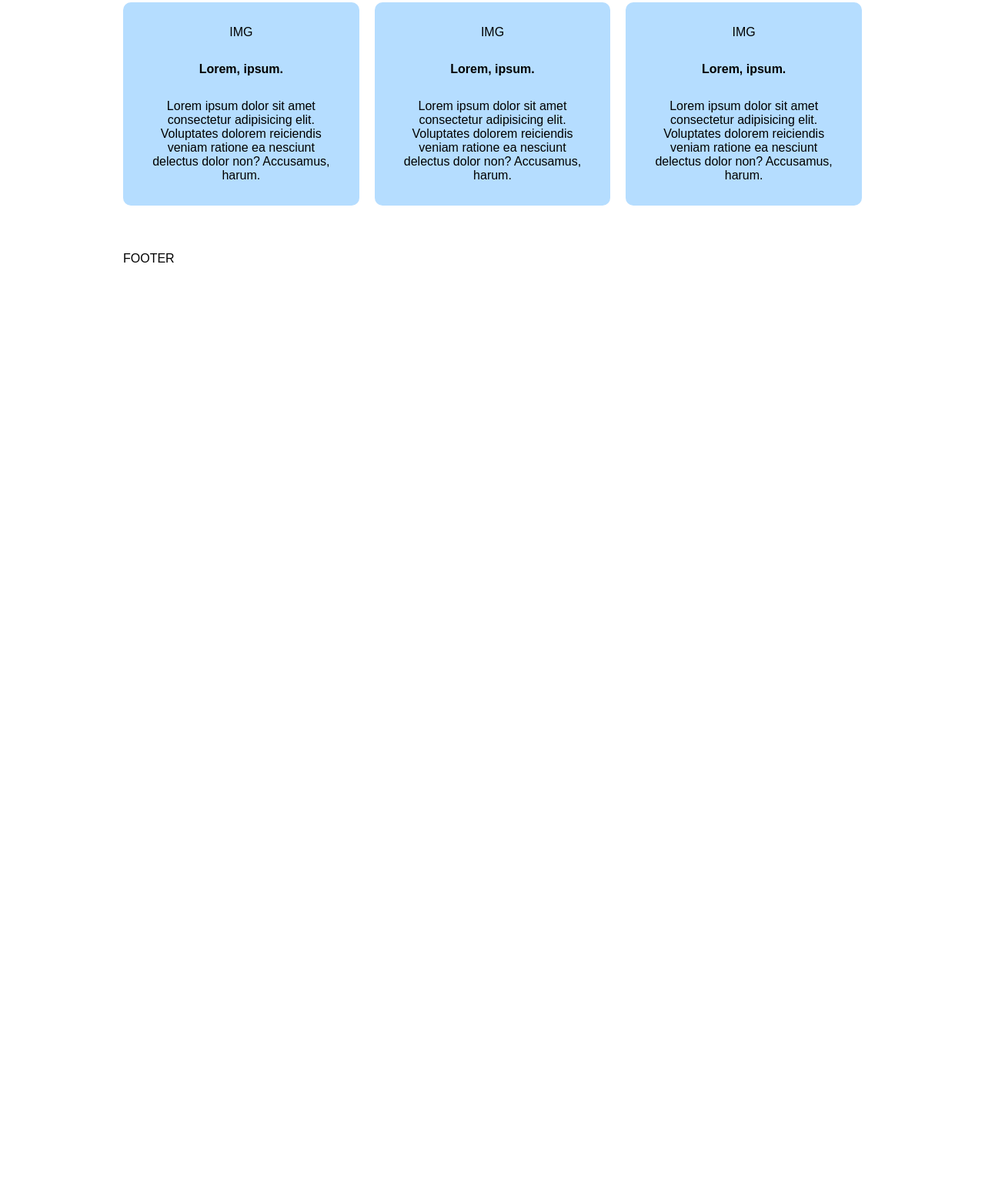
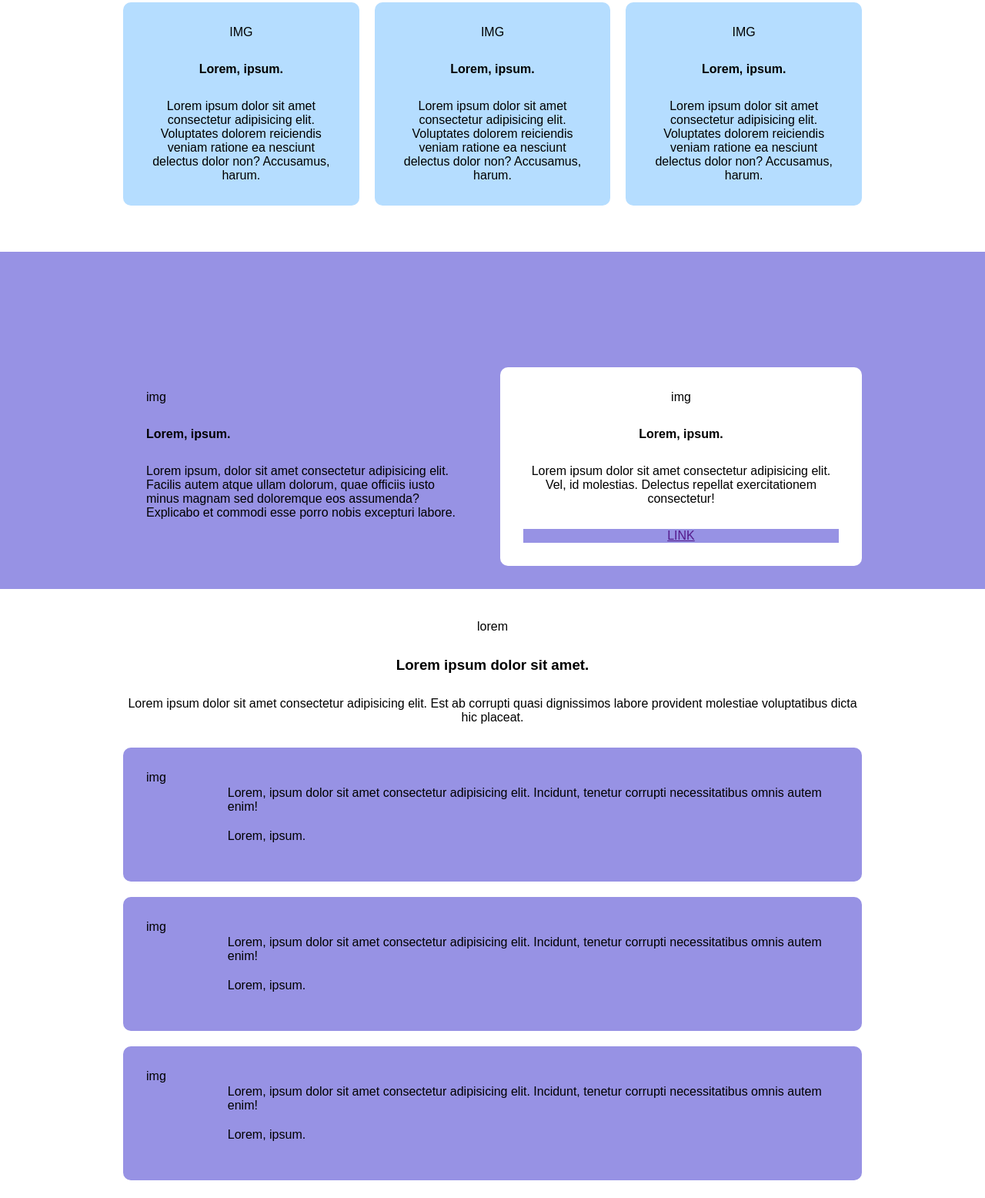
Before and after one commit to FraPassa2002/htmlcss-responsive-layout, a plain HTML site: page index.html in a window 1280 px wide. Shown: the part 379-1935 px from the top of the page at 77% size. Before the commit the page ends 800 px from the top, so only its background shows below. Drawn offline with Linux system fonts and the light colour scheme.

Commit message:
struttura-2parte

```diff
--- a/css/reset.css
+++ b/css/reset.css
@@ -20,4 +20,5 @@ html {
     --main-color: #0084FD;
     --main-color-light: #B5DDFF;
     --secondary-color: #9792E4;
+    --reset-color : white;
 }
--- a/css/style.css
+++ b/css/style.css
@@ -14,6 +14,7 @@
     flex-wrap: wrap;
     margin-left: -10px;
     margin-right: -10px;
+    justify-content: center;
 }
 
 .my-col {
@@ -47,6 +48,13 @@
     background-color: var(--secondary-color);
 }
 
+.bg-reset{
+    background-color: var(--reset-color);
+}
+
+.txt-center {
+    text-align: center;
+}
 
 
 /*
@@ -93,8 +101,12 @@ main > section {
 }
 
 
-section .container .my-row .my-col {
-    text-align: center;
+.container-3 > * {
+    margin-bottom: 30px
+}
+
+.container-3 .my-row .my-col > * > * {
+    margin: 20px;
 }
 
 
@@ -120,12 +132,17 @@ section .container .my-row .my-col {
     /* header */
 
     /* main */
-    .my-col {
+    .my-col-1-3 {
         width: calc((100% / 3) - 20px);
     }
 
     section .container .my-row .my-col-big {
         width: calc(((100% / 3) * 2) - 20px);
+        text-align: left;
+    }
+
+    .my-partners {
+        display: flex;
         text-align: left;
     }
 
@@ -155,4 +172,13 @@ section .container .my-row .my-col {
         align-self: flex-end;
     }
 
+    .my-col-1-2 {
+        width: calc((100% / 2) - 20px);
+    }
+
+    section:nth-of-type(2) {
+        padding-top: 150px;
+        padding-bottom: 10px;
+    }
+
 }
--- a/index.html
+++ b/index.html
@@ -13,6 +13,7 @@
 
         <!-- Inizio Header Principale -->
         <header class="bg-main">
+
             <div class="container">
 
                 <div class="main-nav-container">
@@ -46,8 +47,11 @@
                     </div>
 
                 </div>
+                <!-- Fine main-nav-container -->
 
             </div>
+            <!-- Fine Container -->
+
         </header>
         <!-- Fine Header Principale -->
 
@@ -59,7 +63,7 @@
 
                     <div class="my-row">
 
-                        <div class="my-col my-col-big bg-main-light">
+                        <div class="my-col my-col-1-3 txt-center my-col-big bg-main-light">
 
                             <div>
                                 <h4>
@@ -81,7 +85,7 @@
 
                         </div>
 
-                        <div class="my-col bg-main-light">
+                        <div class="my-col my-col-1-3 txt-center bg-main-light">
 
                             <div>
                                 IMG
@@ -97,7 +101,7 @@
 
                         </div>
 
-                        <div class="my-col bg-main-light">
+                        <div class="my-col my-col-1-3 txt-center bg-main-light">
 
                             <div>
                                 IMG
@@ -113,7 +117,7 @@
 
                         </div>
 
-                        <div class="my-col bg-main-light">
+                        <div class="my-col my-col-1-3 txt-center bg-main-light">
 
                             <div>
                                 IMG
@@ -129,7 +133,7 @@
 
                         </div>
 
-                        <div class="my-col bg-main-light">
+                        <div class="my-col my-col-1-3 txt-center bg-main-light">
 
                             <div>
                                 IMG
@@ -147,10 +151,154 @@
 
 
                     </div>
+                    <!-- Fine my-row -->
 
                 </div>
+                <!-- Fine Container -->
 
             </section>
+            <!-- Fine section -->
+
+            <section class="bg-secondary">
+
+                <div class="container">
+
+                    <div class="my-row">
+
+                        <div class="my-col my-col-1-2">
+
+                            <div>
+                                img
+                            </div>
+
+                            <h4>
+                                Lorem, ipsum.
+                            </h4>
+
+                            <p>
+                                Lorem ipsum, dolor sit amet consectetur adipisicing elit. Facilis autem atque ullam dolorum, quae officiis iusto minus magnam sed doloremque eos assumenda? Explicabo et commodi esse porro nobis excepturi labore.
+                            </p>
+
+                        </div>
+
+                        <div class="my-col my-col-1-2 bg-reset txt-center">
+
+                            <div>
+                                img
+                            </div>
+
+                            <h4>
+                                Lorem, ipsum.
+                            </h4>
+
+                            <p>
+                                Lorem ipsum dolor sit amet consectetur adipisicing elit. Vel, id molestias. Delectus repellat exercitationem consectetur!
+                            </p>
+
+                            <div class="bg-secondary">
+                                <a href="">
+                                    LINK
+                                </a>
+                            </div>
+
+                        </div>
+
+                    </div>
+                    <!-- Fine my-row -->
+
+                </div>
+                <!-- Fine Container -->
+
+            </section>
+            <!-- Fine section -->
+
+            <section>
+
+                <div class="container container-3 txt-center">
+
+                    <div>
+                        lorem
+                    </div>
+
+                    <h3>
+                        Lorem ipsum dolor sit amet.
+                    </h3>
+
+                    <p>
+                        Lorem ipsum dolor sit amet consectetur adipisicing elit. Est ab corrupti quasi dignissimos labore provident molestiae voluptatibus dicta hic placeat.
+                    </p>
+
+                    <div class="my-row">
+
+                        <div class="my-col my-partners bg-secondary">
+
+                            <div>
+                                img
+                            </div>
+
+                            <div>
+
+                                <p>
+                                    Lorem, ipsum dolor sit amet consectetur adipisicing elit. Incidunt, tenetur corrupti necessitatibus omnis autem enim!
+                                </p>
+
+                                <div>
+                                    Lorem, ipsum.
+                                </div>
+
+                            </div>
+
+                        </div>
+
+                        <div class="my-col my-partners bg-secondary">
+
+                            <div>
+                                img
+                            </div>
+
+                            <div>
+
+                                <p>
+                                    Lorem, ipsum dolor sit amet consectetur adipisicing elit. Incidunt, tenetur corrupti necessitatibus omnis autem enim!
+                                </p>
+
+                                <div>
+                                    Lorem, ipsum.
+                                </div>
+
+                            </div>
+
+                        </div>
+
+                        <div class="my-col my-partners bg-secondary">
+
+                            <div>
+                                img
+                            </div>
+
+                            <div>
+
+                                <p>
+                                    Lorem, ipsum dolor sit amet consectetur adipisicing elit. Incidunt, tenetur corrupti necessitatibus omnis autem enim!
+                                </p>
+
+                                <div>
+                                    Lorem, ipsum.
+                                </div>
+
+                            </div>
+
+                        </div>
+
+                    </div>
+                    <!-- Fine my-row -->
+
+                </div>
+                <!-- Fine Container -->
+
+            </section>
+            <!-- Fine section -->
+
         </main>
         <!-- Fine Main -->
 
```
